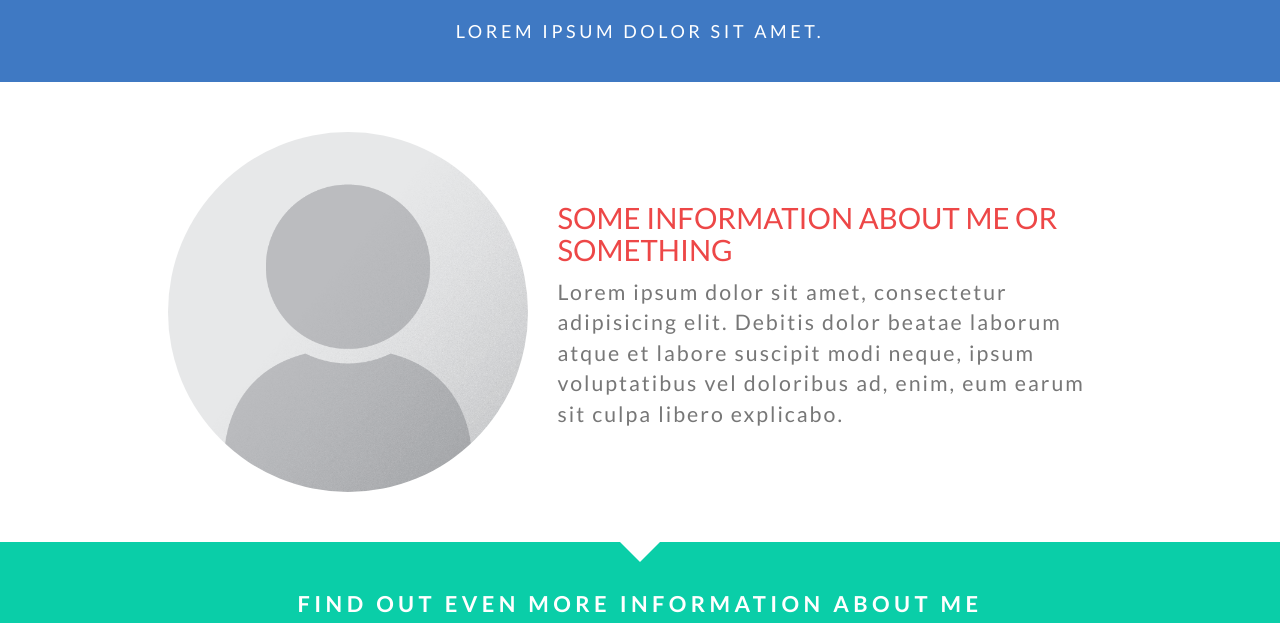
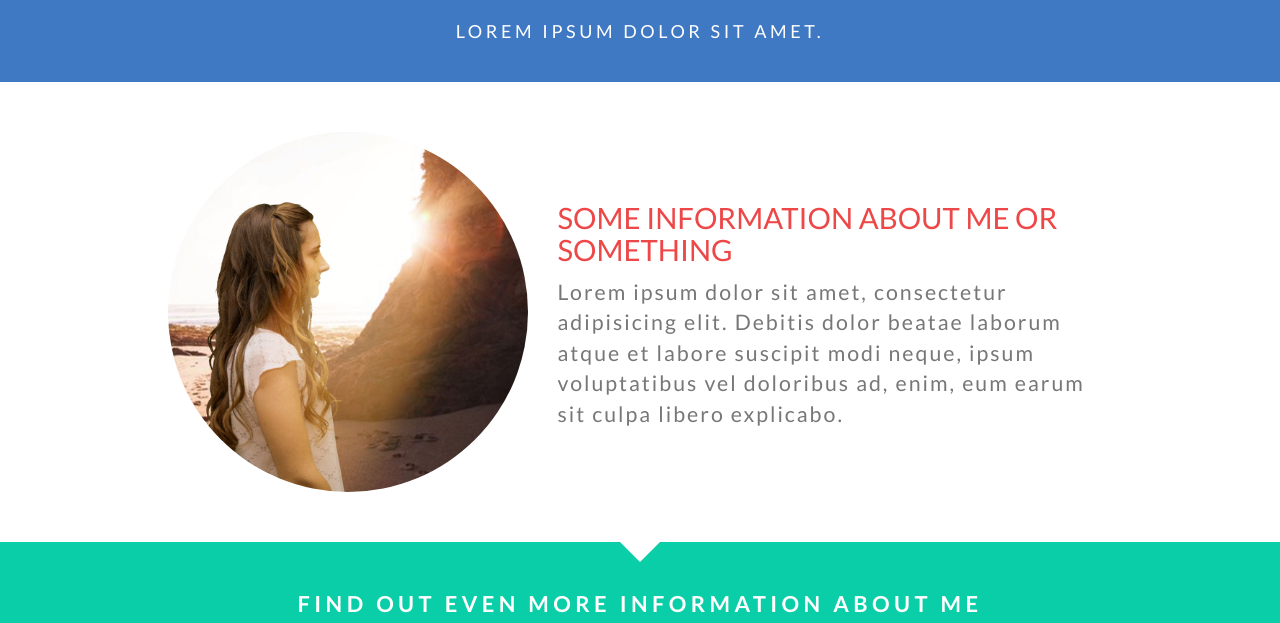
Before and after one commit to JaimeAdele/geekwiseb2-final-project, a plain HTML site: page index.html in a window 1280 px wide. Shown: the part 139-762 px from the top of the page. Drawn offline with nearby package versions, Linux system fonts and the light colour scheme.

Commit message:
add real profile picture

```diff
--- a/index.html
+++ b/index.html
@@ -53,7 +53,7 @@
       <div class="container">
         <div class="row">
           <div class="col-sm-5 col-md-4 col-md-offset-1 banner-img">
-            <img class="img-responsive" src="img/profile-placeholder.png" alt="Profile Placeholder">
+            <img class="img-responsive" src="img/jaime.jpg" alt="Profile Placeholder">
           </div>
           <div class="col-sm-7 col-md-6 banner-content">
             <h1>Some Information About Me Or Something</h1>
```
Also changed, not shown: img/jaime.jpeg (added), img/jaime.jpg (added), img/jaime2.jpg (added).
